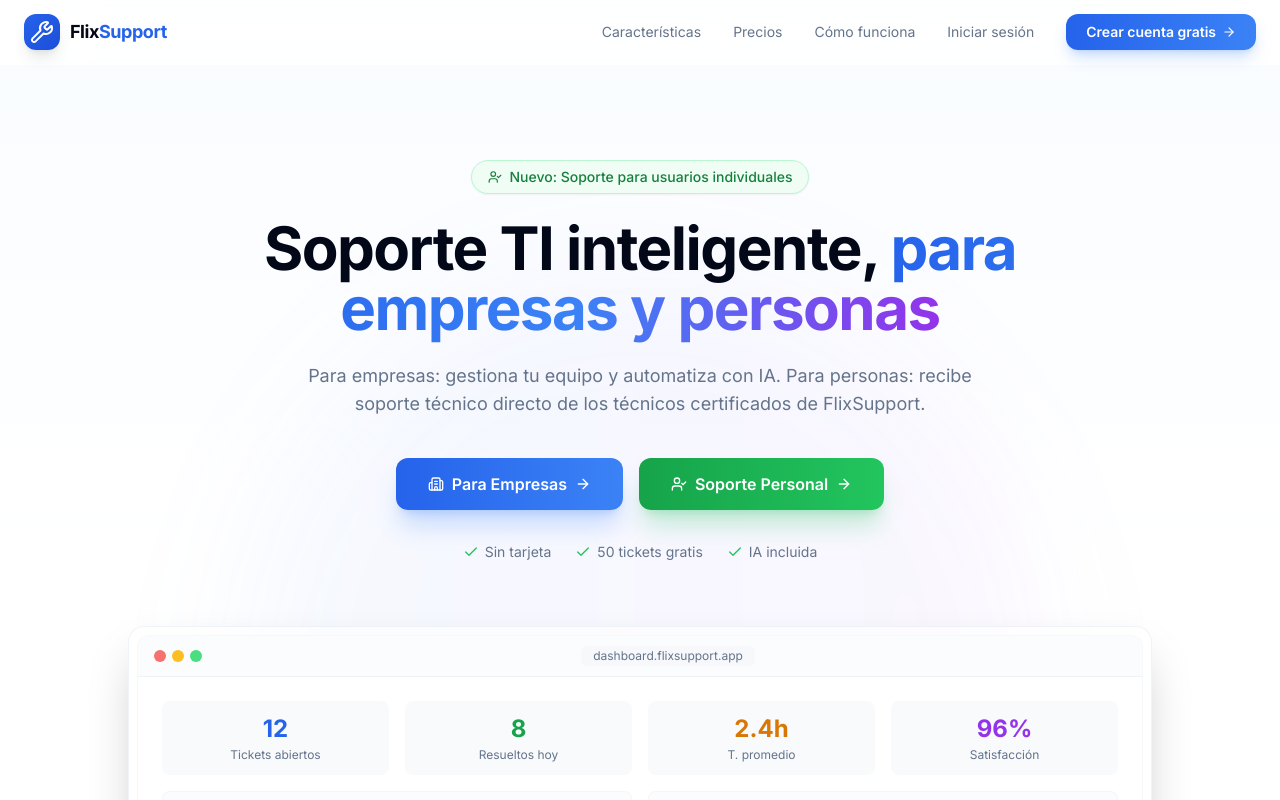
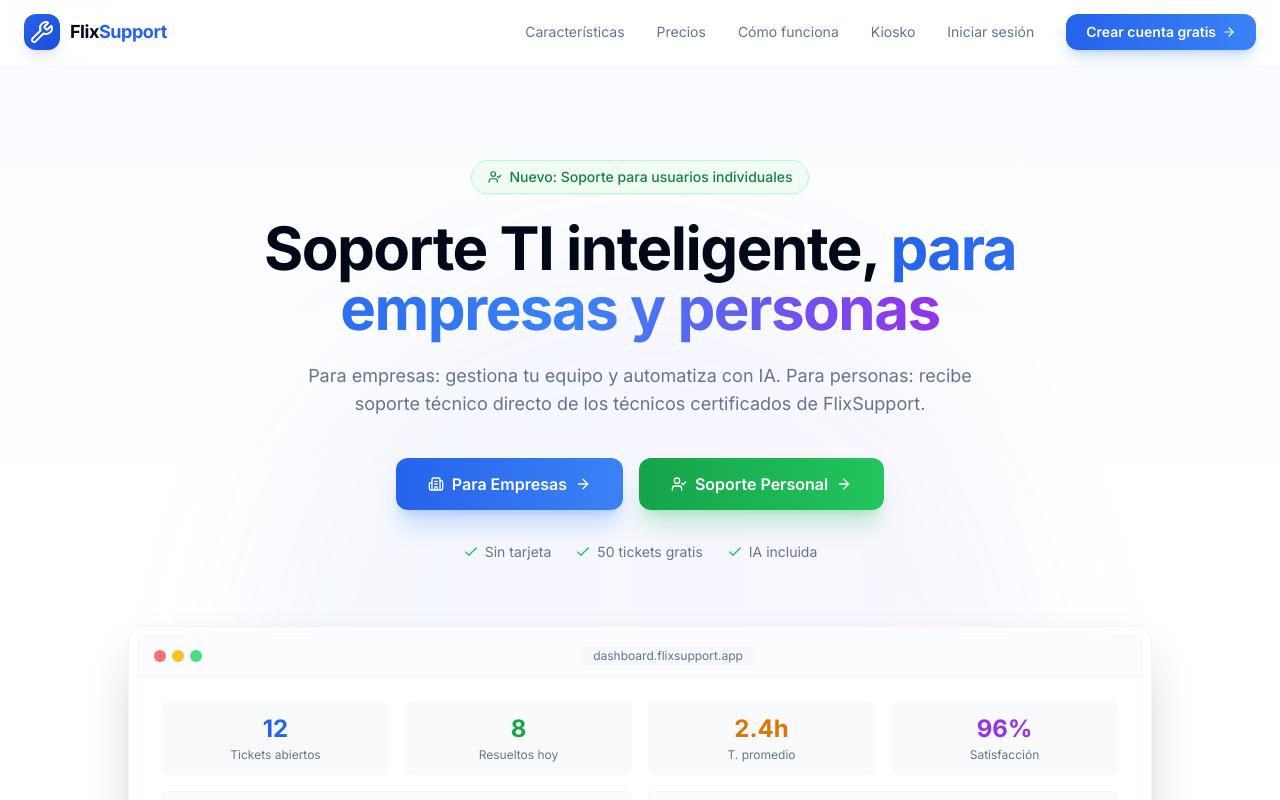
Before and after one commit to Ludinhosilva/HELPDESK, a Next.js app: page / in a window 1280 px wide. Shown: the top 800 px of the page. Built offline with nearby package versions, Linux system fonts and the light colour scheme.

Commit message:
feat: Kiosko accessible from landing page nav + both sidebars + middleware protection

```diff
--- a/src/app/(dashboard)/dashboard-shell.tsx
+++ b/src/app/(dashboard)/dashboard-shell.tsx
@@ -19,6 +19,7 @@
   Wrench,
   Columns3,
   Radio,
+  Monitor,
 } from "lucide-react";
 import { cn } from "@/lib/utils";
 import { getRoleTheme } from "@/lib/theme";
@@ -57,6 +58,7 @@
   { label: "Tickets", href: "/tickets", icon: Ticket, roles: ["SUPER_ADMIN", "ADMIN", "TECHNICIAN", "END_USER"] },
   { label: "Tablero Kanban", href: "/tickets/kanban", icon: Columns3, roles: ["SUPER_ADMIN", "ADMIN", "TECHNICIAN"] },
   { label: "Centro de Comando", href: "/flix-feed", icon: Radio, roles: ["SUPER_ADMIN", "ADMIN", "TECHNICIAN"] },
+  { label: "Kiosko", href: "/kiosk", icon: Monitor, roles: ["SUPER_ADMIN", "ADMIN", "TECHNICIAN", "END_USER"] },
   { label: "Base de Conocimiento", href: "/knowledge", icon: BookOpen, roles: ["SUPER_ADMIN", "ADMIN", "TECHNICIAN", "END_USER"] },
   { label: "Perfil", href: "/profile", icon: User, roles: ["SUPER_ADMIN", "ADMIN", "TECHNICIAN", "END_USER"] },
   { label: "Usuarios", href: "/users", icon: Users, roles: ["SUPER_ADMIN", "ADMIN"] },
--- a/src/app/(super-admin)/super-admin-shell.tsx
+++ b/src/app/(super-admin)/super-admin-shell.tsx
@@ -22,6 +22,7 @@
   CreditCard,
   Mail,
   Settings,
+  Monitor,
 } from "lucide-react";
 import { cn } from "@/lib/utils";
 import { getRoleTheme } from "@/lib/theme";
@@ -60,6 +61,7 @@
   { label: "Tickets", href: "/tickets", icon: Ticket },
   { label: "Tablero Kanban", href: "/tickets/kanban", icon: Columns3 },
   { label: "Centro de Comando", href: "/flix-feed", icon: Radio },
+  { label: "Kiosko", href: "/kiosk", icon: Monitor },
   { label: "Base de Conocimiento", href: "/knowledge", icon: BookOpen },
   { label: "Usuarios", href: "/users", icon: Users },
   { label: "Compras", href: "/tickets/compras", icon: CreditCard },
--- a/src/app/page.tsx
+++ b/src/app/page.tsx
@@ -75,6 +75,7 @@
             <Link href="#features" className="text-sm text-muted-foreground hover:text-foreground transition-colors">Características</Link>
             <Link href="#pricing" className="text-sm text-muted-foreground hover:text-foreground transition-colors">Precios</Link>
             <Link href="#steps" className="text-sm text-muted-foreground hover:text-foreground transition-colors">Cómo funciona</Link>
+            <Link href="/kiosk" className="text-sm text-muted-foreground hover:text-foreground transition-colors">Kiosko</Link>
             <Link href="/login" className="text-sm text-muted-foreground hover:text-foreground transition-colors">Iniciar sesión</Link>
             <Link href="/register" className="inline-flex items-center gap-1.5 rounded-xl bg-gradient-to-r from-blue-600 to-blue-500 px-5 py-2 text-sm font-semibold text-white shadow-lg shadow-blue-500/25 transition-all hover:shadow-xl hover:shadow-blue-500/30 hover:scale-105 active:scale-100">
               Crear cuenta gratis
@@ -109,6 +110,7 @@
                     <Link href="#features" onClick={() => setMobileOpen(false)} className="flex items-center gap-3 rounded-lg px-3 py-2.5 text-sm font-medium text-foreground hover:bg-accent transition-colors">Características</Link>
                     <Link href="#pricing" onClick={() => setMobileOpen(false)} className="flex items-center gap-3 rounded-lg px-3 py-2.5 text-sm font-medium text-foreground hover:bg-accent transition-colors">Precios</Link>
                     <Link href="#steps" onClick={() => setMobileOpen(false)} className="flex items-center gap-3 rounded-lg px-3 py-2.5 text-sm font-medium text-foreground hover:bg-accent transition-colors">Cómo funciona</Link>
+                    <Link href="/kiosk" onClick={() => setMobileOpen(false)} className="flex items-center gap-3 rounded-lg px-3 py-2.5 text-sm font-medium text-foreground hover:bg-accent transition-colors">Kiosko</Link>
                     <div className="mt-auto border-t border-border pt-3 space-y-2">
                       <Link href="/login" onClick={() => setMobileOpen(false)} className="flex items-center justify-center gap-2 rounded-xl border border-border px-4 py-2.5 text-sm font-semibold text-foreground hover:bg-accent transition-colors">
                         Iniciar sesión
```
